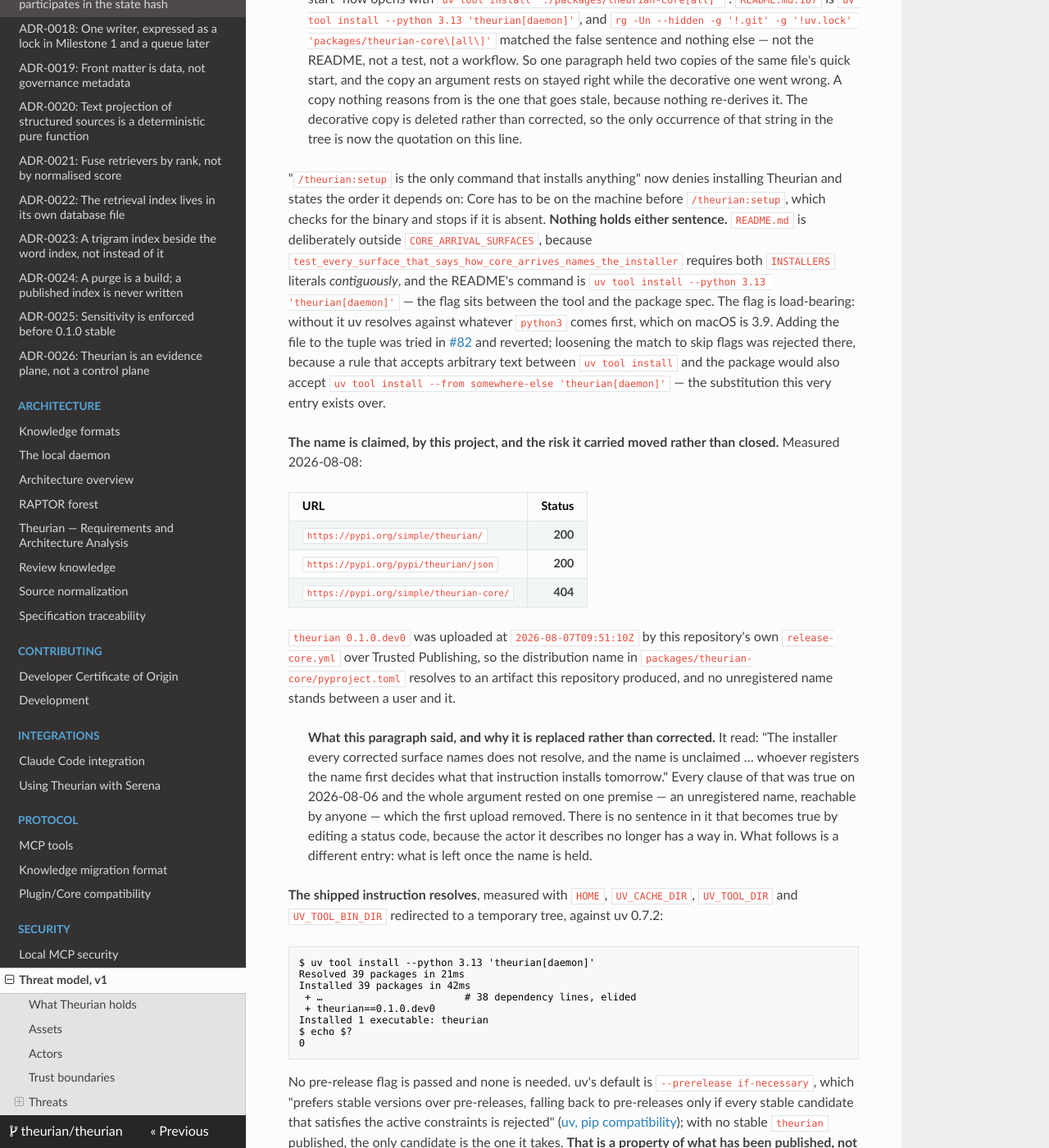
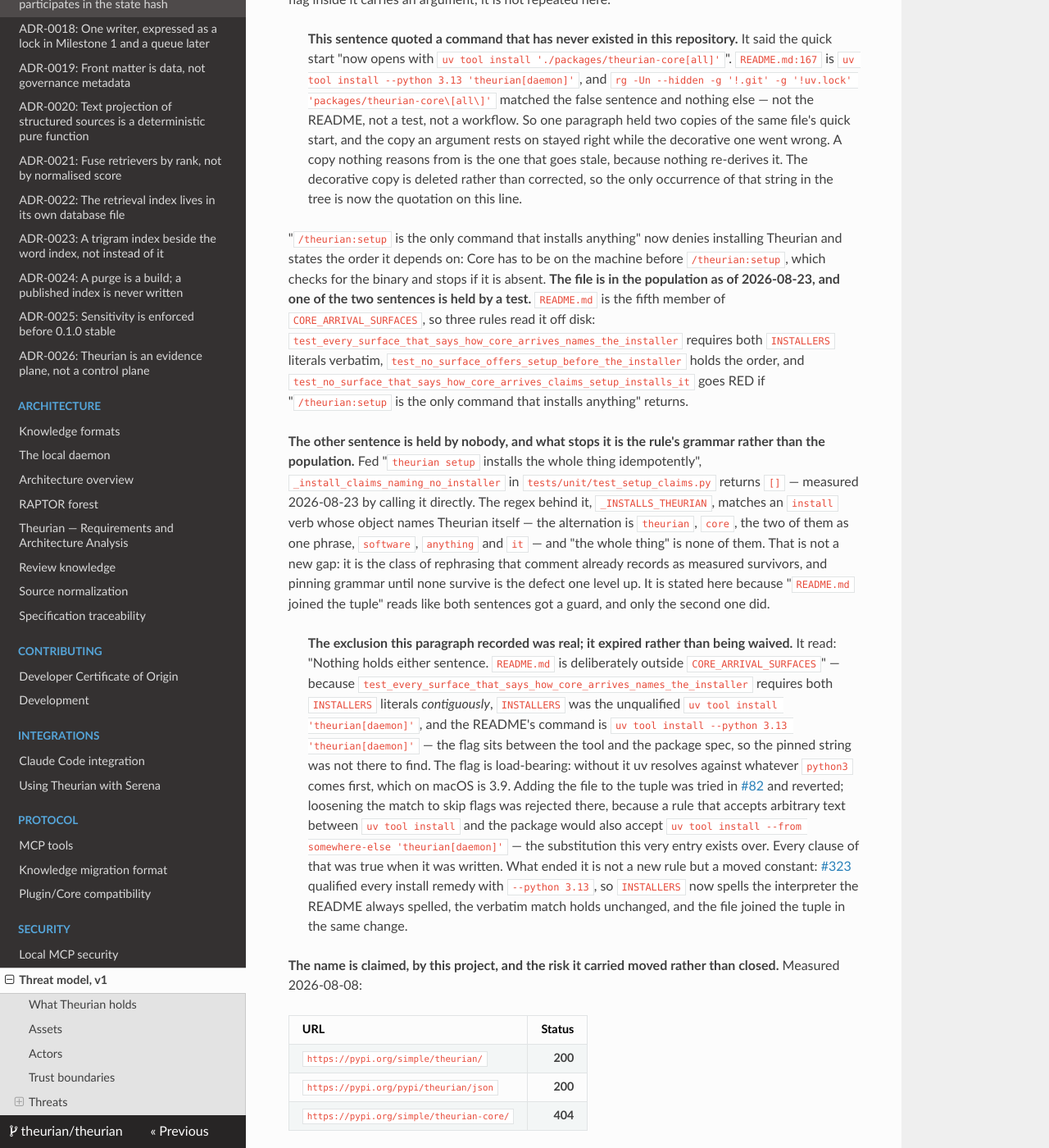
Before and after one commit to theurian/theurian, an MkDocs documentation site: the page built from docs/security/threat-model.md, in a window 1280 px wide and 1400 px high, scrolled down 32927 px. Shown: the whole window at 82% size. Built offline with MkDocs 1.6.1, drawn with Linux system fonts in a browser that asks for light colours; some of the changed text lies outside the part shown.

Commit message:
docs: retire the claims the qualified installers discharged
Qualifying every install remedy with `--python 3.13` discharged four claims that
this change left standing in the present tense, and added one document that
diverged from its own twin.

- T-16's release-tooling deferral is written as discharged. It said both
  `release-core.yml` and `docs/contributing/release.md` "still carry the bare
  literal, measured at `release-core.yml:480` and `release.md:329`"; neither
  matches the key now. The classification table gains a dated column -- 2 files
  at #82's merge, 0 on 2026-08-23 -- and the conclusion carries the `git grep`
  that settles it rather than a sentence asserting the count.

- `README.md`'s exclusion from `CORE_ARRIVAL_SURFACES` becomes an amendment
  rather than a live statement. "Nothing holds either sentence" was true while
  `INSTALLERS` was unqualified and the README's flag sat between the tool and the
  package spec; the constant moved, the verbatim match holds unchanged, and the
  file is in the population.

  Only one of the two sentences is held, and that is stated rather than implied.
  Fed "`theurian setup` installs the whole thing idempotently",
  `_install_claims_naming_no_installer` returns `[]` -- measured by calling it --
  because the regex's object alternation has no "thing" in it. "README.md joined
  the tuple" otherwise reads as a guard over both.

- T-16's description of `probe_core` named the bare commands. It prints
  `DAEMON_INSTALLERS[0]` and `[1]`, which is what its twin in `release.md`
  already said after this change, so the two documents had begun to disagree.

- ADR-0014's isolation mitigation was the last unqualified recommendation in the
  tree. It now spells the pair the way `domain/extras.py` spells them.

`packaging/macos/README.md` and `plugins/claude-code/README.md` are re-flowed:
the first broke mid-sentence and kept a singular predicate after its subject
became two options, the second put a 103-column command and a comment on one
line where the root README uses two.

The dogfood-corpus copy of ADR-0014 under `.theurian/knowledge/` is deliberately
not edited, so the advisory corpus-drift job reports one drifted anchor.

Refs #323

Signed-off-by: Takehide Uchida <utchy007@gmail.com>

````diff
--- a/docs/security/threat-model.md
+++ b/docs/security/threat-model.md
@@ -1394,7 +1394,11 @@
 `SHA256SUMS`; and there is no point in the flow where such code would run.
 `theurian setup` does not download or install Core. Its `core-present` step
 checks that a `theurian` executable is already there and, when it is not, tells
-the user to run `uv tool install theurian` or `pipx install theurian`. The
+the user to run `uv tool install --python 3.13 'theurian[daemon]'` or
+`pipx install --python 3.13 'theurian[daemon]'`. `probe_core` in
+`application/setup_steps.py` interpolates `DAEMON_INSTALLERS[0]` and `[1]` rather
+than spelling either command, so the two above are quoted from that constant and
+not written again here. The
 download belongs to the installer, so a probe added to setup would run after the
 artifact had already been installed and executed — it would report on code that
 had run. Closing this is a change to how Theurian is obtained, not a step added
@@ -1583,19 +1587,48 @@
 "`/theurian:setup` is the only command that installs
 anything" now denies installing Theurian and states the order it depends on: Core
 has to be on the machine before `/theurian:setup`, which checks for the binary
-and stops if it is absent. **Nothing holds either sentence.** `README.md` is deliberately
-outside `CORE_ARRIVAL_SURFACES`, because
+and stops if it is absent. **The file is in the population as of 2026-08-23, and
+one of the two sentences is held by a test.** `README.md` is the fifth member of
+`CORE_ARRIVAL_SURFACES`, so three rules read it off disk:
 `test_every_surface_that_says_how_core_arrives_names_the_installer` requires both
-`INSTALLERS` literals *contiguously*, and the README's command is
-`uv tool install --python 3.13 'theurian[daemon]'` — the flag sits between the
-tool and the package spec. The flag is load-bearing: without it uv resolves
-against whatever `python3` comes first, which on macOS is 3.9. Adding the file to
-the tuple was tried in
-[#82](https://github.com/theurian/theurian/pull/82) and reverted; loosening the
-match to skip flags was rejected there, because a rule that accepts arbitrary
-text between `uv tool install` and the package would also accept
-`uv tool install --from somewhere-else 'theurian[daemon]'` — the substitution
-this very entry exists over.
+`INSTALLERS` literals verbatim,
+`test_no_surface_offers_setup_before_the_installer` holds the order, and
+`test_no_surface_that_says_how_core_arrives_claims_setup_installs_it` goes RED if
+"`/theurian:setup` is the only command that installs anything" returns.
+
+**The other sentence is held by nobody, and what stops it is the rule's grammar
+rather than the population.** Fed "`theurian setup` installs the whole thing
+idempotently", `_install_claims_naming_no_installer` in
+`tests/unit/test_setup_claims.py` returns `[]` — measured 2026-08-23 by calling
+it directly. The regex behind it, `_INSTALLS_THEURIAN`, matches an `install` verb
+whose object names Theurian itself — the alternation is `theurian`, `core`, the
+two of them as one phrase, `software`, `anything` and `it` — and "the whole
+thing" is none of them. That is not a new gap:
+it is the class of rephrasing that comment already records as measured survivors,
+and pinning grammar until none survive is the defect one level up. It is stated
+here because "`README.md` joined the tuple" reads like both sentences got a
+guard, and only the second one did.
+
+> **The exclusion this paragraph recorded was real; it expired rather than being
+> waived.** It read: "Nothing holds either sentence. `README.md` is deliberately
+> outside `CORE_ARRIVAL_SURFACES`" — because
+> `test_every_surface_that_says_how_core_arrives_names_the_installer` requires
+> both `INSTALLERS` literals *contiguously*, `INSTALLERS` was the unqualified
+> `uv tool install 'theurian[daemon]'`, and the README's command is
+> `uv tool install --python 3.13 'theurian[daemon]'` — the flag sits between the
+> tool and the package spec, so the pinned string was not there to find. The flag
+> is load-bearing: without it uv resolves against whatever `python3` comes first,
+> which on macOS is 3.9. Adding the file to the tuple was tried in
+> [#82](https://github.com/theurian/theurian/pull/82) and reverted; loosening the
+> match to skip flags was rejected there, because a rule that accepts arbitrary
+> text between `uv tool install` and the package would also accept
+> `uv tool install --from somewhere-else 'theurian[daemon]'` — the substitution
+> this very entry exists over. Every clause of that was true when it was written.
+> What ended it is not a new rule but a moved constant:
+> [#323](https://github.com/theurian/theurian/pull/323) qualified every install
+> remedy with `--python 3.13`, so `INSTALLERS` now spells the interpreter the
+> README always spelled, the verbatim match holds unchanged, and the file joined
+> the tuple in the same change.
 
 **The name is claimed, by this project, and the risk it carried moved rather than
 closed.** Measured 2026-08-08:
@@ -1724,15 +1757,25 @@
 
 The 15 partition into three groups, and the partition is stated because the
 number alone no longer says anything — a file can hold the bare literal for
-opposite reasons:
-
-| Group | Count | Files |
-| :-- | --: | :-- |
-| **Still instructs it.** Release tooling, not user-facing install advice | 2 | `.github/workflows/release-core.yml`, `docs/contributing/release.md` |
-| **Records it as history or as test data**, which is correct | 3 | both CHANGELOGs, `test_plugin_boundary.py` (regex fixture) |
-| **Names it as the defect** — prose describing what went wrong | 10 | this file, `docs/adr/0014-…`, `domain/extras.py`, `domain/compatibility.py`, `application/setup_steps.py`, `cli/commands.py`, `test_bare_install.py`, `test_compatibility.py`, `test_daemon_extra.py`, `test_setup_claims.py` |
-
-Only the first group is a defect, and only two files are in it.
+opposite reasons. The second column is the same `git grep -l` re-run on
+2026-08-23 against `core/python-qualified-daemon-install-remedies`, where the key
+returns 14 files:
+
+| Group | At #82's merge | 2026-08-23 | Files |
+| :-- | --: | --: | :-- |
+| **Instructs it.** Release tooling, not user-facing install advice | 2 | **0** | `.github/workflows/release-core.yml`, `docs/contributing/release.md` — both qualified in [#323](https://github.com/theurian/theurian/pull/323) |
+| **Records it as history or as test data**, which is correct | 3 | 3 | both CHANGELOGs, `test_plugin_boundary.py` (regex fixture) |
+| **Names it as the defect** — prose describing what went wrong | 10 | 11 | this file, `docs/adr/0014-…` and its dogfood-corpus copy under `.theurian/knowledge/`, `domain/extras.py`, `domain/compatibility.py`, `application/setup_steps.py`, `cli/commands.py`, `test_bare_install.py`, `test_compatibility.py`, `test_daemon_extra.py`, `test_setup_claims.py` |
+
+Only the first group was ever a defect, two files were in it, and it is now
+empty:
+
+```console
+$ git grep -n "uv tool install theurian\|pipx install theurian" \
+    -- .github/workflows/release-core.yml docs/contributing/release.md
+$ echo $?
+1
+```
 
 > **The count was 16, then 17, and is now 15 against a key that no longer
 > describes the product.** The 17 was measured at `eb17a2e` after
@@ -1748,21 +1791,28 @@
 disagree. `INSTALLERS` in `test_setup_claims.py` is deliberately **not** that
 constant: an extracted pin is green for whatever the constant says.
 
-**Still open — the two files in the first group.** `release-core.yml` writes
+**Discharged — the two files in the first group.** `release-core.yml` wrote
 `uv tool install theurian==${VERSION}` into every GitHub release body, and
-`docs/contributing/release.md` names the bare command in its verification step.
+`docs/contributing/release.md` named the bare command in its verification step.
 Both were left alone in #82 because they belonged to a pull request that was open
 at the time ([#71](https://github.com/theurian/theurian/pull/71)) and resolving
-across one blind is how a population stops being checkable. **#71 merged as
-`021d077` on 2026-08-07, so the reason for the deferral is discharged and the
-deferral is not**: both files still carry the bare literal, measured at
-`release-core.yml:480` and `release.md:329`. A reason outlives the claim it
-justifies, because the behaviour it excused did not change when the reason
-stopped holding, and nobody re-reads a justification. A reader who follows either now
-gets a Core whose daemon does not start — but gets told so, by name and with the
-command, instead of a traceback. That is a smaller harm than the one this entry
-opened with and it is not zero. Tracked with the rest of the release gate in
-[#39](https://github.com/theurian/theurian/issues/39).
+across one blind is how a population stops being checkable. #71 merged as
+`021d077` on 2026-08-07, which discharged the reason — and the deferral outlived
+it by sixteen days, because a reason outlives the claim it justifies: the
+behaviour it excused does not change when the reason stops holding, and nobody
+re-reads a justification.
+
+[#323](https://github.com/theurian/theurian/pull/323) closed both. The release
+body now writes
+`uv tool install --python 3.13 'theurian[daemon]==${VERSION}'`, and
+`docs/contributing/release.md` names the qualified pair in its verification step;
+neither file matches the bare key, measured 2026-08-23 by the `git grep` above.
+What a reader who follows either now gets is the `daemon` extra, so
+`theurian daemon start` does not fail on `uvicorn`, and an interpreter chosen by
+the flag rather than by whichever `python3` comes first — which on macOS is 3.9.
+The rest of the release gate stays open in
+[#39](https://github.com/theurian/theurian/issues/39): nothing yet hashes a
+downloaded artifact against `SHA256SUMS`.
 
 One surface is adjacent and is deliberately **not** counted among the nine:
 `docs/integrations/serena.md:172` diagnoses "Theurian tools missing" as "Setup
````
Also changed, not shown: docs/adr/0014-dependency-pinning-and-pre-1-0-isolation.md (+5 -1 lines), packaging/macos/README.md (+5 -5 lines), plugins/claude-code/README.md (+2 -1 lines).
